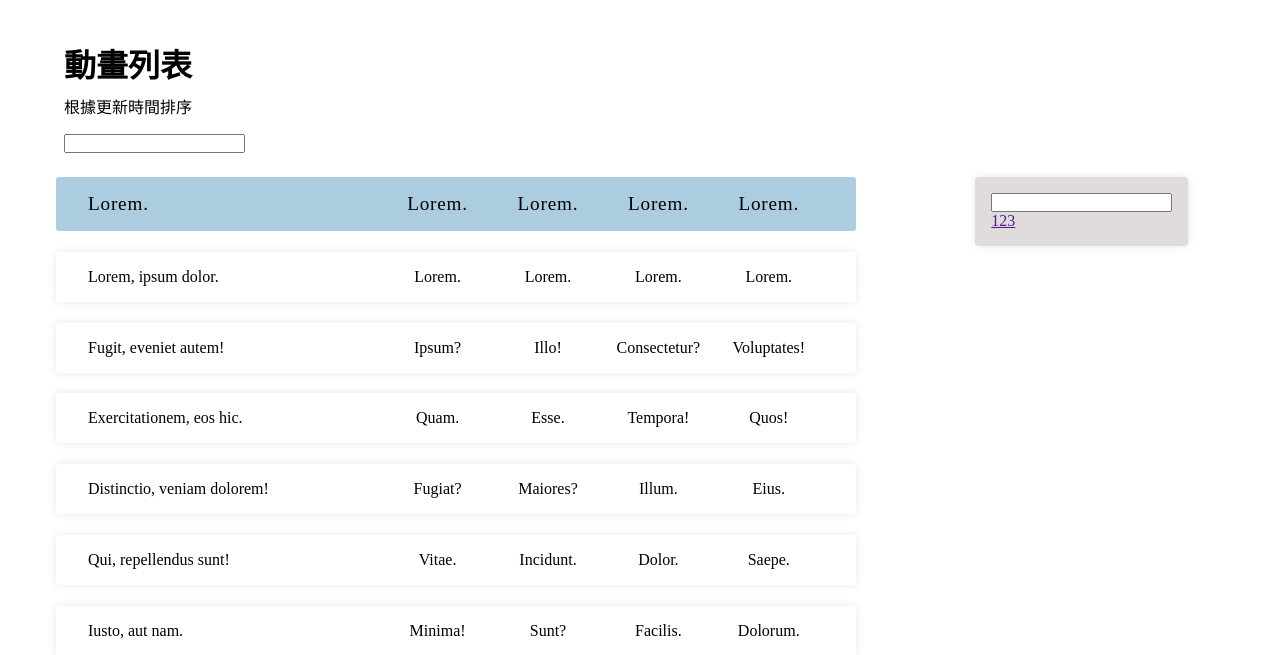
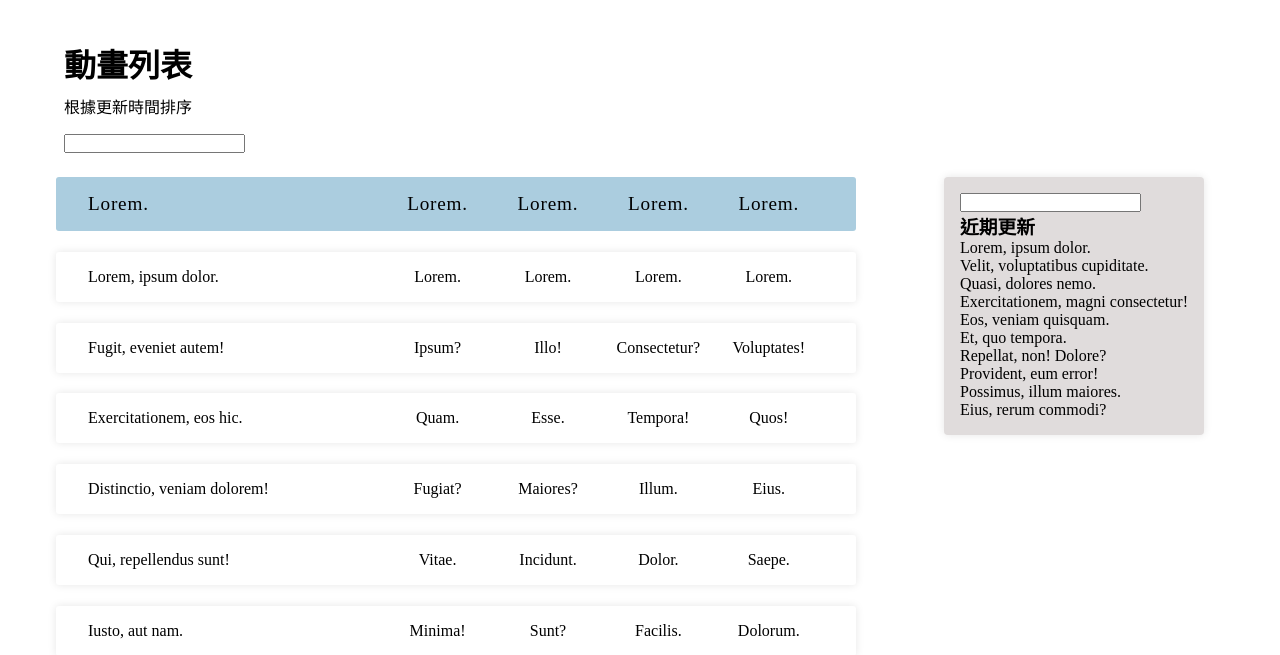
Before and after one commit to robinsonweng/savagetime, a Django app: page / in a window 1280 px wide. Shown: the part 64-719 px from the top of the page. Run offline with Django 3.2, Linux system fonts and the light colour scheme.

Commit message:
Add title, link list, hover affect in sidebar

```diff
--- a/savagetime/templates/includes/sidebar.html
+++ b/savagetime/templates/includes/sidebar.html
@@ -4,7 +4,21 @@
             <input type="text" name="" id="">
         </form>
     </section>
-    <section>
-        <a href="">123</a>
+    <section class="recent-pub">
+        <div class="recent-pub-title">
+            <h3>近期更新</h3>
+        </div>
+        <div class="recent-pub-list">
+            <div class="recent-pub-link hover-link"><a href="">Lorem, ipsum dolor.</a></div>
+            <div class="recent-pub-link hover-link"><a href="">Velit, voluptatibus cupiditate.</a></div>
+            <div class="recent-pub-link hover-link"><a href="">Quasi, dolores nemo.</a></div>
+            <div class="recent-pub-link hover-link"><a href="">Exercitationem, magni consectetur!</a></div>
+            <div class="recent-pub-link hover-link"><a href="">Eos, veniam quisquam.</a></div>
+            <div class="recent-pub-link hover-link"><a href="">Et, quo tempora.</a></div>
+            <div class="recent-pub-link hover-link"><a href="">Repellat, non! Dolore?</a></div>
+            <div class="recent-pub-link hover-link"><a href="">Provident, eum error!</a></div>
+            <div class="recent-pub-link hover-link"><a href="">Possimus, illum maiores.</a></div>
+            <div class="recent-pub-link hover-link"><a href="">Eius, rerum commodi?</a></div>
+        </div>
     </section>
 </aside>
```
